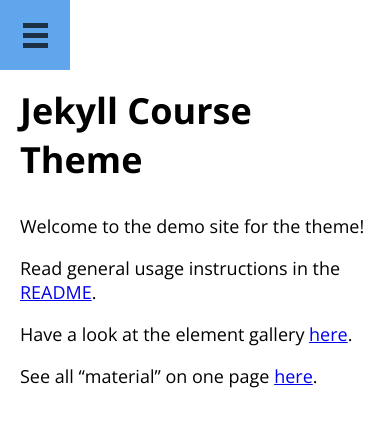
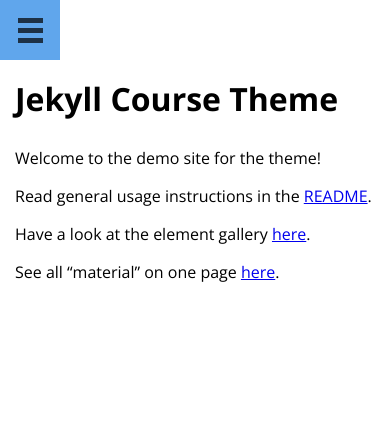
Before and after one commit to ollpu/jekyll-course-theme, a Jekyll site: the page built from 00-index.md, in a window 390 px wide. Shown: the top 427 px of the page. Built offline with Jekyll 4.4.1, drawn with Linux system fonts in a browser that asks for light colours.

Commit message:
Add smaller breakpoint

```diff
--- a/_sass/course-theme/_breakpoints.scss
+++ b/_sass/course-theme/_breakpoints.scss
@@ -1,6 +1,12 @@
 
 @mixin breakpoint-lt-menu {
-  @media screen and (max-width: 760px) {
+  @media screen and (max-width: 780px) {
     @content;
   }
 }
+
+@mixin breakpoint-lt-small {
+  @media screen and (max-width: 550px) {
+    @content;
+  }
+}
--- a/_sass/course-theme/_content.scss
+++ b/_sass/course-theme/_content.scss
@@ -21,7 +21,7 @@ h3 {
 article, p, h1, h2, h3 {
   scroll-margin-top: $main-padding;
   @include breakpoint-lt-menu {
-    scroll-margin-top: $top-bar-height + $main-padding;
+    scroll-margin-top: $top-bar-height + $main-padding-bp-lt-menu;
   }
 }
 
@@ -31,14 +31,14 @@ img {
 
 hr {
   border: none;
-  border-top: 2px solid #999;
+  border-top: 1px solid #999;
 }
 
 .note {
   background-color: rgba($theme-col, 12%);
   border-left: 2px solid $theme-col;
   margin: 1em 0;
-  padding: 0 $main-padding 0 ($main-padding - 2px);
+  padding: 0 1em 0 calc(1em - 2px);
   display: flow-root;
 }
 
@@ -53,7 +53,7 @@ code {
 
 .highlight {
   pre {
-    padding: $main-padding;
+    padding: 1em;
 
     background-color: #f4f4f4;
     overflow-x: auto;
@@ -77,7 +77,7 @@ code {
   margin-bottom: 0;
   width: fit-content;
 
-  padding: 8px $main-padding;
+  padding: 0.45em 1em;
 
   user-select: none;
   background-color: rgba($theme-col, 12%);
@@ -112,7 +112,7 @@ tbody {
 
 table.inline {
   display: inline-table;
-  margin: $main-padding/2 $main-padding $main-padding/2 0;
+  margin: 0.5em 1em 0.5em 0;
 }
 
 table[title]::before {
--- a/_sass/course-theme/_main.scss
+++ b/_sass/course-theme/_main.scss
@@ -4,6 +4,10 @@ html {
   font-family: "Open Sans", sans-serif;
   scroll-behavior: smooth;
   overflow-y: scroll;
+
+  @include breakpoint-lt-small {
+    font-size: 16px;
+  }
 }
 
 body {
@@ -157,12 +161,11 @@ main {
   max-width: $main-width;
   flex-grow: 1;
 
-  padding: 0 $main-padding;
-  padding-top: $top-offset;
+  padding: $top-offset $main-padding 0;
   overflow-x: hidden;
 
   @include breakpoint-lt-menu {
-    padding-top: $top-bar-height + $main-padding;
+    padding: ($top-bar-height + $main-padding) $main-padding-bp-lt-menu 0;
   }
 }
 
@@ -178,8 +181,8 @@ main {
     right: 0;
     height: $top-bar-height;
 
-    padding-left: $top-bar-height + $main-padding;
-    padding-right: $main-padding;
+    padding-left: $top-bar-height + $main-padding-bp-lt-menu;
+    padding-right: $main-padding-bp-lt-menu;
 
     color: transparent;
     font-size: 1rem;
--- a/_sass/course-theme/_params.scss
+++ b/_sass/course-theme/_params.scss
@@ -1,9 +1,10 @@
 
 $top-offset: 70px;
-$top-bar-height: 70px;
+$top-bar-height: 60px;
 
 $main-width: 720px;
 $main-padding: 20px;
+$main-padding-bp-lt-menu: 15px;
 
 $side-width: 240px;
 $side-padding: 12px;
```
